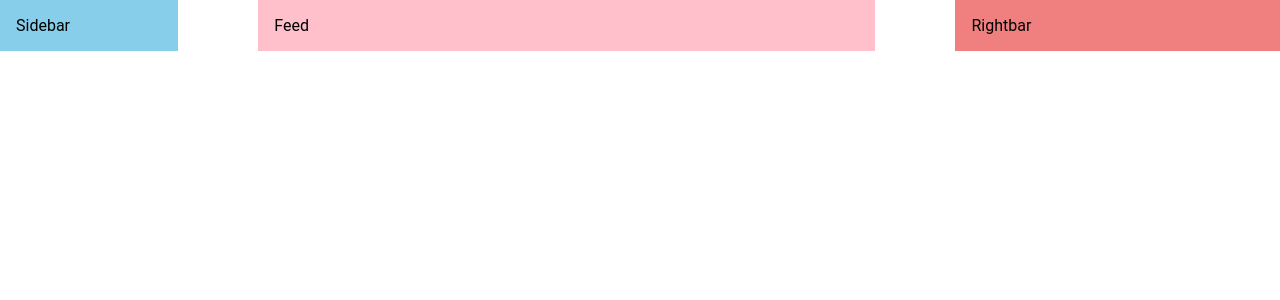
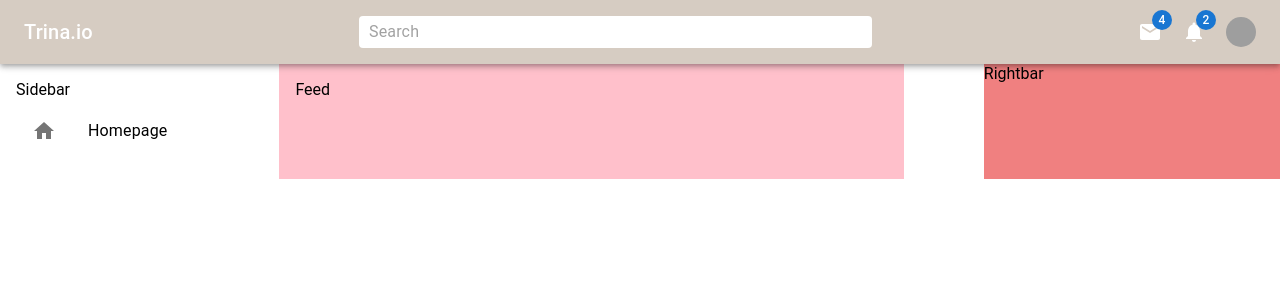
Before and after one commit to trinayau/react-materialui, a React (Create React App) app: page / in a window 1280 px wide. Shown: the top 300 px of the page. Built offline with nearby package versions, Linux system fonts and the light colour scheme; grey boxes are pictures that could not be loaded.

Commit message:
added nav bar

```diff
--- a/src/App.js
+++ b/src/App.js
@@ -1,10 +1,10 @@
-import { Box, Container, Stack } from '@mui/material';
-import {Feed, Sidebar, Rightbar} from './components';
+import { Box, Stack } from '@mui/material';
+import {Feed, Sidebar, Rightbar, Navbar} from './components';
 
 function App() {
   return (
     <Box>
-    {/* navbar */}
+    <Navbar/>
     <Stack direction="row" spacing={10} justifyContent="space-evenly">
     <Sidebar/>
     <Feed/>
--- a/src/components/Navbar.jsx
+++ b/src/components/Navbar.jsx
@@ -1,9 +1,89 @@
-import { Box } from "@mui/material";
+import { AppBar, Toolbar, styled, Typography, Box, InputBase, Badge, Avatar, Menu, MenuItem} from "@mui/material";
+import PetsIcon from '@mui/icons-material/Pets';
+import { Mail, Notifications } from "@mui/icons-material";
+import { useState } from "react";
+
+const StyledToolbar = styled(Toolbar)({
+    display: "flex",
+    justifyContent: "space-between",
+    backgroundColor: "#d6ccc2"
+})
+
+const Search = styled("div")(({theme})=>({
+    backgroundColor: "white",
+    padding:"0 10px",
+    borderRadius: theme.shape.borderRadius,
+    width: "40%"
+}))
+
+const Icons = styled(Box)(({theme})=>({
+    display: "none",
+    gap:"20px",
+    alignItems: "center",
+    // if small or bigger than small:
+    [theme.breakpoints.up("sm")]: {
+        display:"flex"
+    }
+
+}))
+
+const UserBox = styled(Box)(({theme})=>({
+    display: "flex",
+    gap:"10px",
+    alignItems: "center",
+    [theme.breakpoints.up("sm")]: {
+        display:"none"
+    }
+
+}));
 
 const Navbar = () => {
-    return ( <Box>
-        Navbar
-    </Box> );
+
+    const [open, setOpen] = useState(false);
+
+    return (
+    <AppBar position="sticky">
+        <StyledToolbar>
+        <Typography variant="h6" sx={{display:{xs:"none", sm:"block"}}}>Trina.io</Typography>
+        <PetsIcon sx={{display:{xs:"block",sm:"none"}}}/>
+        <Search>
+        <InputBase placeholder="Search"/></Search>
+        <Icons>
+            <Badge badgeContent={4} color="primary">
+            <Mail />
+            </Badge>
+            <Badge badgeContent={2} color="primary">
+            <Notifications />
+            </Badge>
+            <Avatar sx={{width:30, height:30}}src="https://images.pexels.com/photos/732425/pexels-photo-732425.jpeg?auto=compress&cs=tinysrgb&w=1260&h=750&dpr=1"
+                onClick={(e) =>setOpen(true)}
+            />
+        </Icons>
+        <UserBox onClick={(e) =>setOpen(true)}>
+        <Avatar sx={{width:30, height:30}}src="https://images.pexels.com/photos/732425/pexels-photo-732425.jpeg?auto=compress&cs=tinysrgb&w=1260&h=750&dpr=1"
+        />
+        <Typography variant="span">Trina</Typography>
+        </UserBox>
+        </StyledToolbar>
+        <Menu
+        id="demo-positioned-menu"
+        aria-labelledby="demo-positioned-button"
+        open={open}
+        onClose={(e) =>setOpen(false)}
+        anchorOrigin={{
+          vertical: 'top',
+          horizontal: 'right',
+        }}
+        transformOrigin={{
+          vertical: 'top',
+          horizontal: 'right',
+        }}
+      >
+        <MenuItem >Profile</MenuItem>
+        <MenuItem >My account</MenuItem>
+        <MenuItem >Logout</MenuItem>
+      </Menu>
+    </AppBar> );
 }
 
 export default Navbar;
--- a/src/components/Rightbar.jsx
+++ b/src/components/Rightbar.jsx
@@ -1,7 +1,7 @@
 import { Box } from "@mui/material";
 
 const Rightbar = () => {
-    return ( <Box bgcolor="lightcoral" flex={2} p={2}>
+    return ( <Box bgcolor="lightcoral" flex={2}  sx={{display:{xs:"none", sm:"block"}}}>
         Rightbar
     </Box> );
 }
--- a/src/components/Sidebar.jsx
+++ b/src/components/Sidebar.jsx
@@ -1,9 +1,20 @@
-import { Box } from "@mui/material";
+import { Home } from "@mui/icons-material";
+import { Box, List, ListItem, ListItemButton, ListItemIcon, ListItemText } from "@mui/material";
 
 const Sidebar = () => {
     return (
-    <Box bgcolor="skyblue" flex={1} p={2} sx={{display:{xs:"none", sm:"block"}}}>
+    <Box flex={1} p={2} sx={{display:{xs:"none", sm:"block"}}}>
         Sidebar
+        <List>
+          <ListItem disablePadding>
+            <ListItemButton component="a" href="#home">
+              <ListItemIcon>
+              <Home/>
+              </ListItemIcon>
+              <ListItemText primary="Homepage" />
+            </ListItemButton>
+          </ListItem>
+          </List>
     </Box> );
 }
 
```
